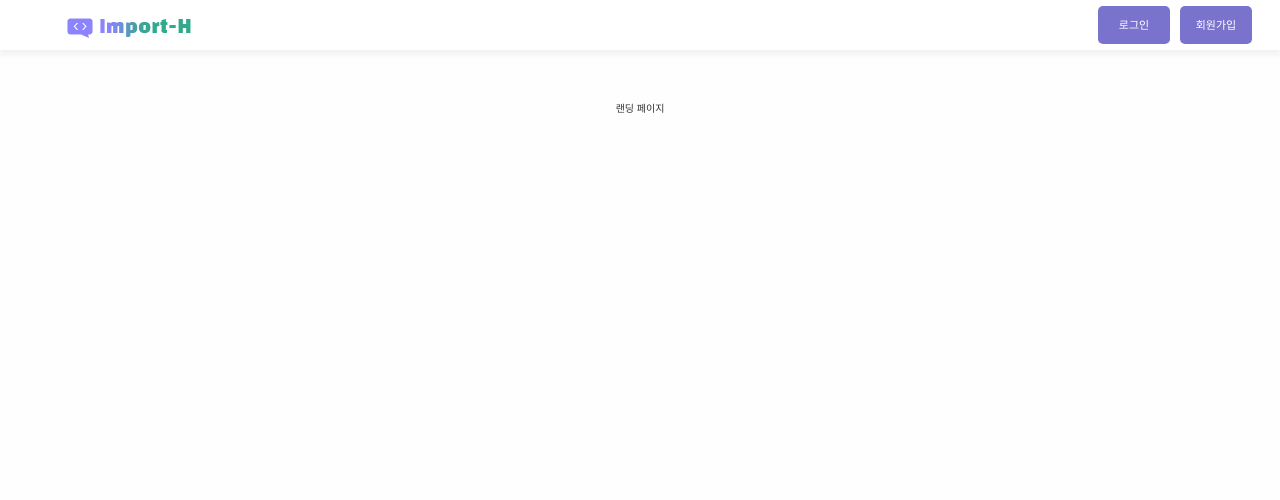
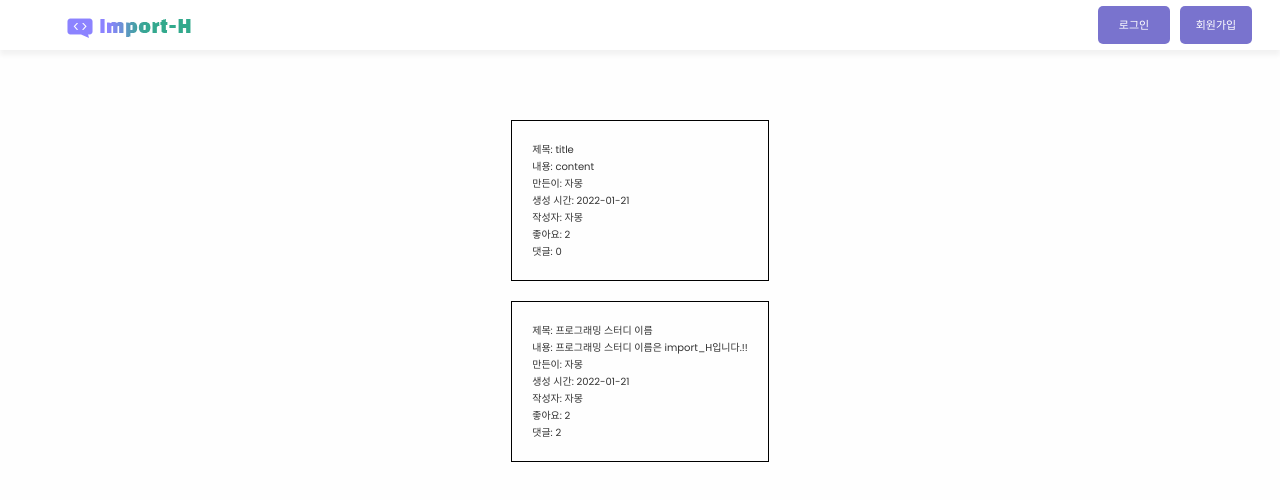
Before and after one commit to import-H/frontend, a React (Create React App) app: page /board in a window 1280 px wide. Before the commit this address led to /. Shown: the top 500 px of the page. Built offline with nearby package versions, Linux system fonts and the light colour scheme.

Commit message:
Board 기본 jsx 작성

```diff
--- a/src/Pages/Board.js
+++ b/src/Pages/Board.js
@@ -9,11 +9,14 @@ import { Button, Input, Container } from "../Styles/theme";
 const samplePosts = [
   {
     id: 1,
-    title: "프로그래밍 스터디 이름",
-    content: "프로그래밍 스터디 이름은 import_H입니다.!!",
+    title: "title",
+    content: "content",
     thumbnail: "",
     create_at: "2022-01-21",
-    author: "자몽"
+    author: "자몽",
+    view: 3,
+    like: 2,
+    comments: []
   },
   {
     id: 2,
@@ -21,7 +24,10 @@ const samplePosts = [
     content: "프로그래밍 스터디 이름은 import_H입니다.!!",
     thumbnail: "",
     create_at: "2022-01-21",
-    author: "자몽"
+    author: "자몽",
+    view: 3,
+    like: 2,
+    comments: ["123123", "123123"]
   }
 ];
 
@@ -36,17 +42,19 @@ const Board = () => {
     <Container>
       <GlobalStyle />
 
-      <div>
-        user nickname: <b>{nickname}</b>
+      <div stlye={{ display: "flex", flexDirection: "column" }}>
+        {samplePosts.map((post) => (
+          <div style={{ border: "1px solid black", padding: 20, margin: 20 }}>
+            <div>제목: {post.title}</div>
+            <div>내용: {post.content}</div>
+            <div>만든이: {post.author}</div>
+            <div>생성 시간: {post.create_at}</div>
+            <div>작성자: {post.author}</div>
+            <div>좋아요: {post.like}</div>
+            <div>댓글: {post.comments.length}</div>
+          </div>
+        ))}
       </div>
-      <button onClick={userBtn}>유저 정보 조회</button>
-      {/* {samplePosts.map((post) => (
-        <div style={{ border: "1px solid black", padding: 20, margin: 20 }}>
-          <div>제목: {post.title}</div>
-          <div>내용: {post.content}</div>
-          <div>만든이: {post.author}</div>
-        </div>
-      ))} */}
     </Container>
   );
 };
--- a/src/Pages/Main.js
+++ b/src/Pages/Main.js
@@ -1,8 +1,21 @@
-import React from "react";
 // import PostForm from "../Components/PostForm";
+import { useDispatch, useSelector } from "react-redux";
+import { getUser } from "../reducers/slices/postSlice";
 
 const Main = () => {
-  return <div>{/* <PostForm /> */}</div>;
+  const dispatch = useDispatch();
+  const nickname = useSelector((state) => state.post.nickname);
+  const userBtn = () => {
+    dispatch(getUser());
+  };
+  return (
+    <div style={{ marginTop: "2rem" }}>
+      <div>
+        user nickname: <b>{nickname}</b>
+      </div>
+      <button onClick={userBtn}>유저 정보 조회</button>
+    </div>
+  );
 };
 
 export default Main;
--- a/src/index.js
+++ b/src/index.js
@@ -35,7 +35,8 @@ ReactDOM.render(
           <Route path="main" element={<Main />} />
           <Route path="login" element={<Login />} />
           <Route path="register" element={<Register />} />
-          <Route path="board" element={<PrivateRoute component={Board} />} />
+          {/* <Route path="board" element={<PrivateRoute component={Board} />} /> */}
+          <Route path="board" element={<Board />} />
         </Routes>
       </BrowserRouter>
     </PersistGate>
```
